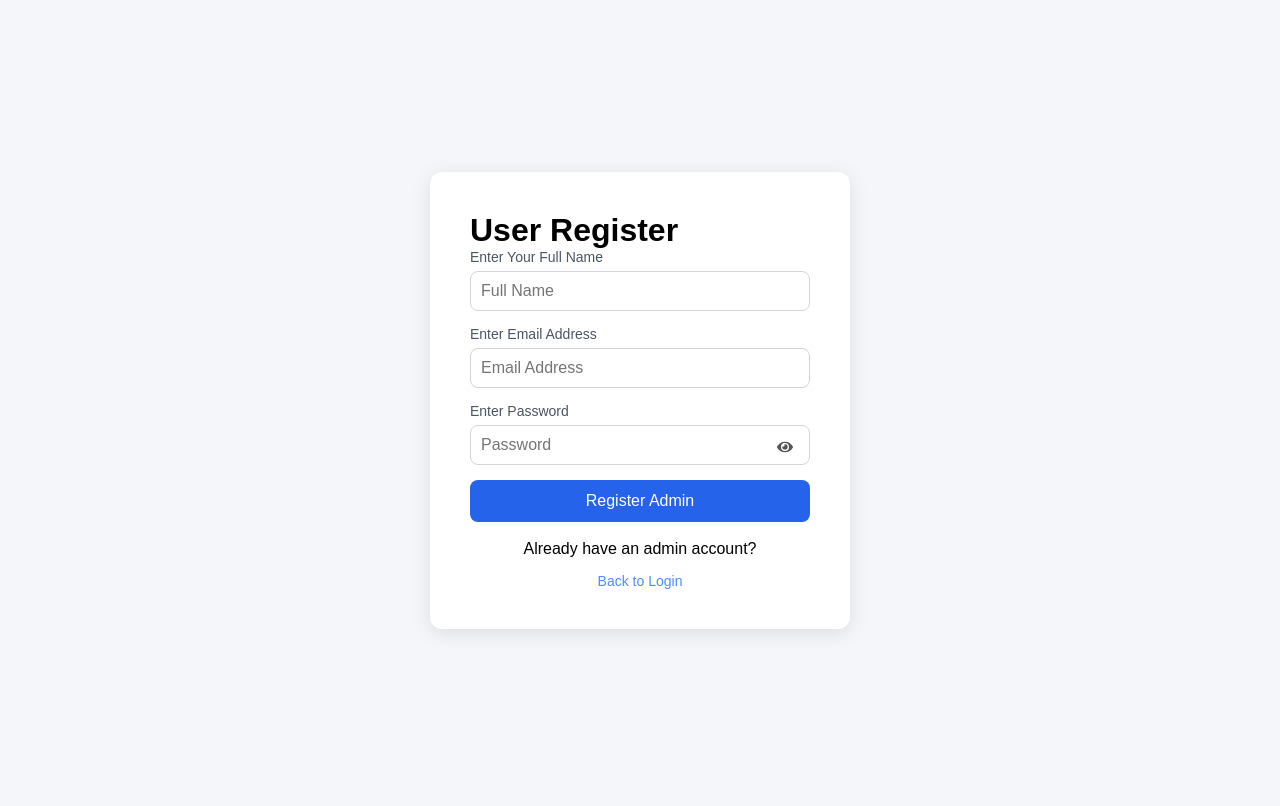
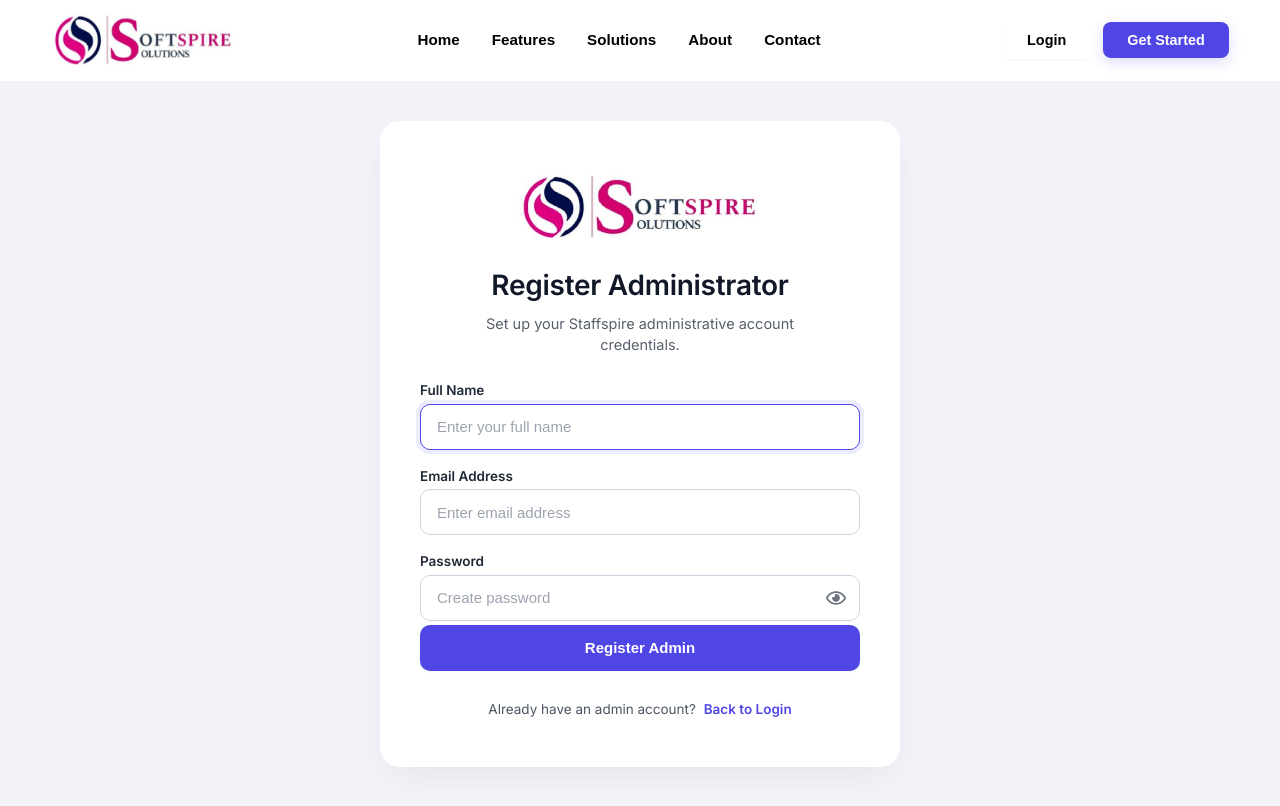
Before and after one commit to BBSHREY247/Staffspire-Project, a React (Vite) app in the folder frontend/: page /register-admin in a window 1280 px wide. Built offline with nearby package versions, Linux system fonts and the light colour scheme; no server answers.

Commit message:
Admin Register UI update

```diff
--- a/frontend/src/auth/RegisterAdmin.jsx
+++ b/frontend/src/auth/RegisterAdmin.jsx
@@ -1,8 +1,10 @@
 import { useState, useEffect } from "react";
 import axios from "axios";
-import { useNavigate } from "react-router-dom";
-import { FaEye, FaEyeSlash } from "react-icons/fa";
-import "../styles/login.css";
+import { useNavigate, Link } from "react-router-dom";
+import { FaRegEye, FaRegEyeSlash } from "react-icons/fa";
+import logo from "../assets/Softspire_Logo.jpeg";
+import Navbar from "../components/public/Navbar";
+import InlineAlert from "../components/InlineAlert";
 
 function RegisterAdmin() {
     const [name, setName] = useState("");
@@ -18,6 +20,7 @@
 
     const [alertMsg, setAlertMsg] = useState("");
     const [alertType, setAlertType] = useState("");
+    const [isLoading, setIsLoading] = useState(false);
 
     const navigate = useNavigate();
 
@@ -57,6 +60,8 @@
             return;
         }
 
+        setIsLoading(true);
+
         try {
             const payload = {
                 name: name.trim(),
@@ -83,126 +88,174 @@
             const errMsg = err.response?.data?.message || "Registration Failed";
             setAlertMsg(errMsg);
             setAlertType("error");
+        } finally {
+            setIsLoading(false);
         }
     };
 
     return (
-        <div className="auth-container">
-            <div className="auth-card">
-                <h1>User Register</h1>
+        <div style={{ minHeight: "100vh", display: "flex", flexDirection: "column" }}>
+            <Navbar theme="dark" />
+            <div className="login-page" style={{ flex: 1, padding: "40px 24px" }}>
+                <main className="login-main">
+                    <section className="login-card" style={{ maxWidth: "520px" }}>
+                        <div className="login-card-inner">
+                            {/* Logo */}
+                            <div className="login-logo-wrap">
+                                <img
+                                    src={logo}
+                                    alt="SoftSpire Solutions"
+                                    className="login-logo"
+                                />
+                            </div>
 
-                {alertMsg && (
-                    <div className={`alert-box alert-${alertType}`}>
-                        {alertMsg}
+                            {/* Heading */}
+                            <div className="login-heading">
+                                <h1>Register Administrator</h1>
+                                <p>Set up your Staffspire administrative account credentials.</p>
                             </div>
-                )}
 
-                <form className="login" onSubmit={handleSubmit} autoComplete="off">
-                    <label htmlFor="name">
-                        Enter Your Full Name
-                    </label>
+                            {/* Alert */}
+                            <InlineAlert
+                                type={alertType}
+                                message={alertMsg}
+                                onClose={() => setAlertMsg("")}
+                            />
+
+                            {/* Form */}
+                            <form onSubmit={handleSubmit} autoComplete="off">
+                                <div className="login-field">
+                                    <label htmlFor="name">Full Name</label>
+                                    <div className="login-input-wrap">
+                                        {/* <span className="material-symbols-outlined login-input-icon">person</span> */}
                                         <input
                                             type="text"
                                             id="name"
-                        placeholder="Full Name"
+                                            placeholder="Enter your full name"
                                             value={name}
                                             onChange={(e) => setName(e.target.value)}
+                                            className="login-input has-icon"
                                             required
+                                            autoFocus
                                         />
+                                    </div>
+                                </div>
+                                <br />
 
-                    <label htmlFor="email">
-                        Enter Email Address
-                    </label>
+                                <div className="login-field">
+                                    <label htmlFor="email">Email Address</label>
+                                    <div className="login-input-wrap">
+                                        {/* <span className="material-symbols-outlined login-input-icon">mail</span> */}
                                         <input
                                             type="email"
                                             id="email"
-                        placeholder="Email Address"
+                                            placeholder="Enter email address"
                                             value={email}
                                             onChange={(e) => setEmail(e.target.value)}
+                                            className="login-input has-icon"
                                             required
                                         />
+                                    </div>
+                                </div>
+                                <br />
 
-                    <label htmlFor="password">
-                        Enter Password
-                    </label>
-                    <div className="password-field">
+                                <div className="login-field">
+                                    <label htmlFor="password">Password</label>
+                                    <div className="login-password-wrap">
                                         <input
                                             type={showPassword ? "text" : "password"}
                                             id="password"
-                            placeholder="Password"
+                                            placeholder="Create password"
                                             value={password}
                                             onChange={(e) => setPassword(e.target.value)}
                                             autoComplete="new-password"
                                             required
                                         />
-                        <span
-                            className="eye-icon"
+                                        <button
+                                            type="button"
+                                            className="login-eye-btn"
                                             onClick={() => setShowPassword(!showPassword)}
+                                            tabIndex={-1}
                                         >
-                            {showPassword ? <FaEyeSlash /> : <FaEye />}
+                                            {showPassword ? <FaRegEyeSlash size={20} /> : <FaRegEye size={20} />}
+                                        </button>
+                                    </div>
+                                </div>
+
+                                {/* Existing admin auth fields */}
+                                {adminExists && (
+                                    <div style={{ marginTop: "24px", paddingTop: "20px", borderTop: "1.5px dashed #cbd5e1" }}>
+                                        <div style={{ marginBottom: "16px", textAlign: "center" }}>
+                                            <span style={{ fontSize: "0.85rem", fontWeight: "700", color: "#ef4444", textTransform: "uppercase", letterSpacing: "0.05em" }}>
+                                                Authorizing Admin Verification
                                             </span>
                                         </div>
 
-                    {/* Rendering existing admin auth fields if at least one admin exists */}
-                    {adminExists && (
-                        <>
-                            <div style={{ margin: "20px 0", borderTop: "1px solid #ddd", paddingTop: "15px" }}>
-                                <p style={{ fontSize: "14px", fontWeight: "600", color: "#e11d48", marginBottom: "10px", textAlign: "center" }}>
-                                    Authorizing Admin Verification
-                                </p>
-                            </div>
-
-                            <label htmlFor="authEmail">
-                                Existing Admin Email
-                            </label>
+                                        <div className="login-field">
+                                            <label htmlFor="authEmail">Existing Admin Email</label>
+                                            <div className="login-input-wrap">
+                                                {/* <span className="material-symbols-outlined login-input-icon">admin_panel_settings</span> */}
                                                 <input
                                                     type="email"
                                                     id="authEmail"
-                                placeholder="Admin Email"
+                                                    placeholder="Enter authorized admin email"
                                                     value={authEmail}
                                                     onChange={(e) => setAuthEmail(e.target.value)}
+                                                    className="login-input has-icon"
                                                     required
                                                 />
+                                            </div>
+                                        </div>
+                                        <br />
 
-                            <label htmlFor="authPassword">
-                                Existing Admin Password
-                            </label>
-                            <div className="password-field">
+                                        <div className="login-field">
+                                            <label htmlFor="authPassword">Existing Admin Password</label>
+                                            <div className="login-password-wrap">
                                                 <input
                                                     type={showAuthPassword ? "text" : "password"}
                                                     id="authPassword"
-                                    placeholder="Admin Password"
+                                                    placeholder="Enter authorized admin password"
                                                     value={authPassword}
                                                     onChange={(e) => setAuthPassword(e.target.value)}
                                                     autoComplete="new-password"
                                                     required
                                                 />
-                                <span
-                                    className="eye-icon"
+                                                <button
+                                                    type="button"
+                                                    className="login-eye-btn"
                                                     onClick={() => setShowAuthPassword(!showAuthPassword)}
+                                                    tabIndex={-1}
                                                 >
-                                    {showAuthPassword ? <FaEyeSlash /> : <FaEye />}
-                                </span>
+                                                    {showAuthPassword ? <FaRegEyeSlash size={20} /> : <FaRegEye size={20} />}
+                                                </button>
                                             </div>
-                        </>
+                                        </div>
+                                    </div>
                                 )}
 
-                    <button type="submit" style={{ marginTop: adminExists ? "10px" : "0px" }}>
-                        Register Admin
+                                <div className="login-submit-wrap">
+                                    <button
+                                        type="submit"
+                                        className="login-submit-btn"
+                                        disabled={isLoading}
+                                    >
+                                        {isLoading ? "Registering..." : "Register Admin"}
                                     </button>
+                                </div>
+                            </form>
 
-                    <br />
-                    <br />
-                    <p className="forgot-text">
-                        Already have an admin account?
+                            {/* Footer */}
+                            <div className="login-footer">
+                                <p>
+                                    Already have an admin account?{" "}
+                                    <Link to="/login" className="login-register-link" style={{ textDecoration: "none", fontWeight: 600 }}>
+                                        Back to Login
+                                    </Link>
                                 </p>
-                    <p
-                        className="forgot-link"
-                        onClick={() => navigate("/login")}
-                    >
-                        Back to Login
-                    </p>
-                </form>
+                            </div>
+                        </div>
+                    </section>
+                </main>
             </div>
         </div>
     );
```
Lines whose indentation alone changed are shown as unchanged.
